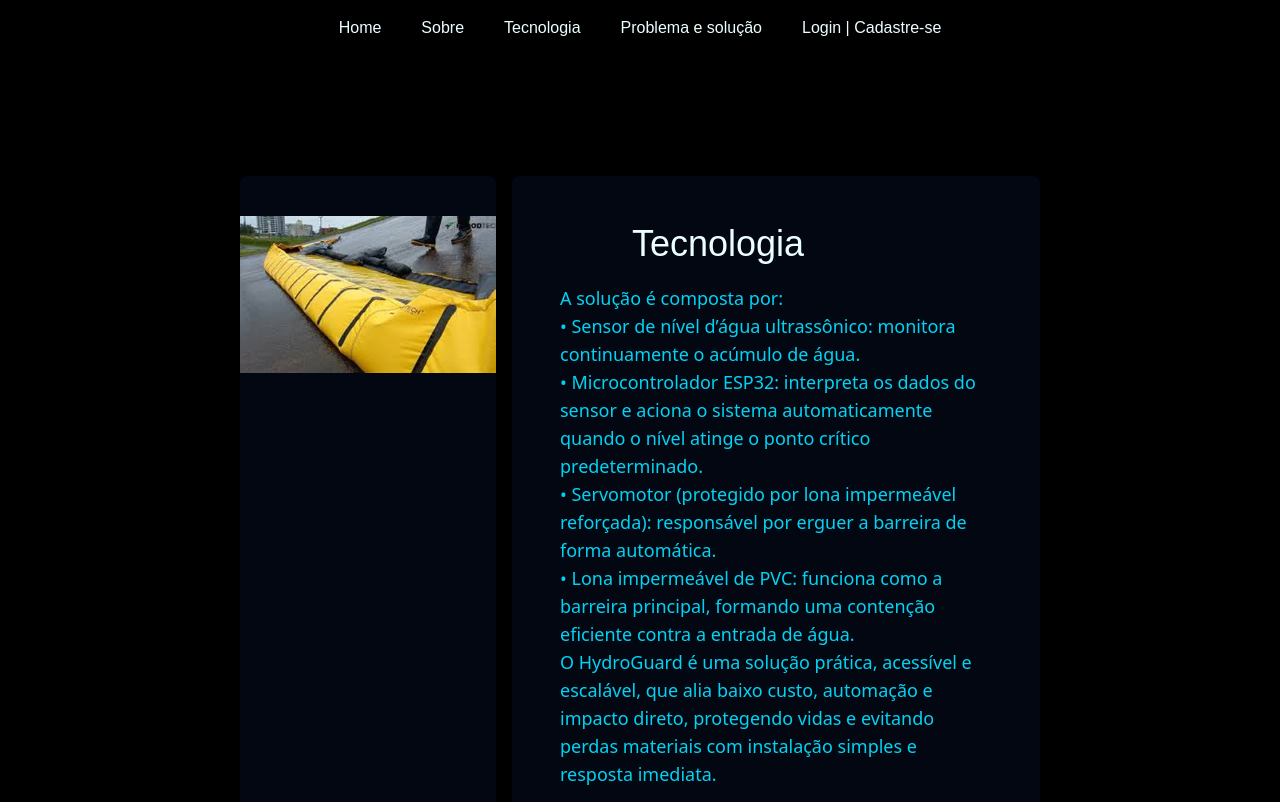
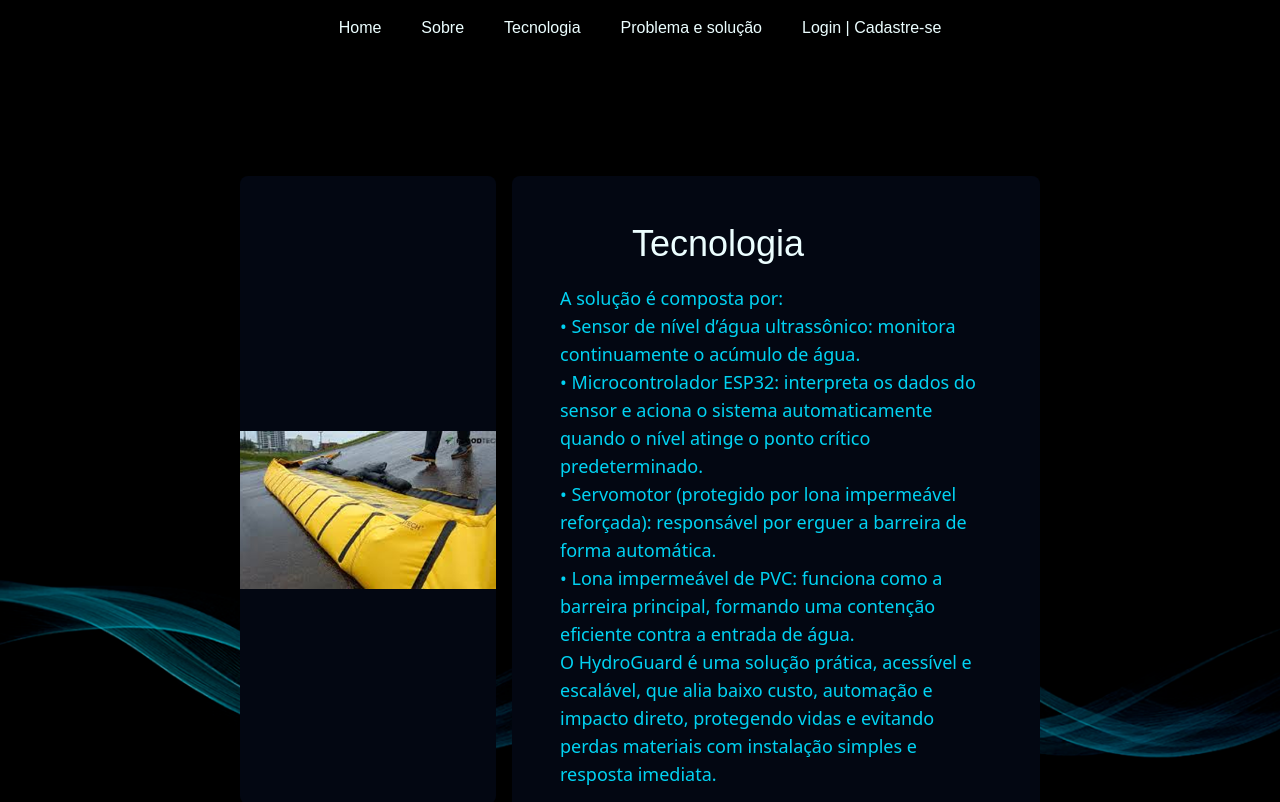
Before and after one commit to juhadja/GS-Hydroguard, a React (Vite) app: page /tecnologia in a window 1280 px wide. Shown: the top 802 px of the page. Built offline with nearby package versions, Linux system fonts and the light colour scheme.

Commit message:
fix-grid

```diff
--- a/src/Routers/Tecnologia.jsx
+++ b/src/Routers/Tecnologia.jsx
@@ -3,11 +3,11 @@ import './Styles.css'
 
 export default function Tecnologia() {
     return (
-        <div className='bg-[url(./assets/ondas.png)] bg-no-repeat p-10 bg-cover bg-center grid grid-rows-2  md:grid-cols-3 gap-4 xl:px-60 md:pt-30'>
-            <div className='bg-gray-950 w-auto pt-10 rounded-lg'>
+        <div className='bg-[url(./assets/ondas.png)] bg-no-repeat p-10 bg-cover bg-center grid grid-rows-3 md:grid-rows-1 md:pb-40  md:grid-cols-3 gap-4 xl:px-60 md:pt-30'>
+            <div className='bg-gray-950 w-auto pt-10 rounded-lg content-center'>
                 <img className='m-auto' src={Foto} alt="" />
             </div>
-            <div className='bg-gray-950 md:col-span-2 p-5 md:p-12 text-center md:text-left rounded-lg'>
+            <div className='bg-gray-950 row-span-3 md:col-span-2 p-5 md:p-12 text-center md:text-left rounded-lg'>
                 <h2 className='text-cyan-50 text-3xl md:text-4xl md:ml-18 mb-3 md:mb-5'>Tecnologia</h2>
                 <p className='text-cyan-400 md:text-lg font-light'>A solução é composta por:<br></br>
                     •	Sensor de nível d’água ultrassônico: monitora continuamente o acúmulo de água.<br></br>
```
